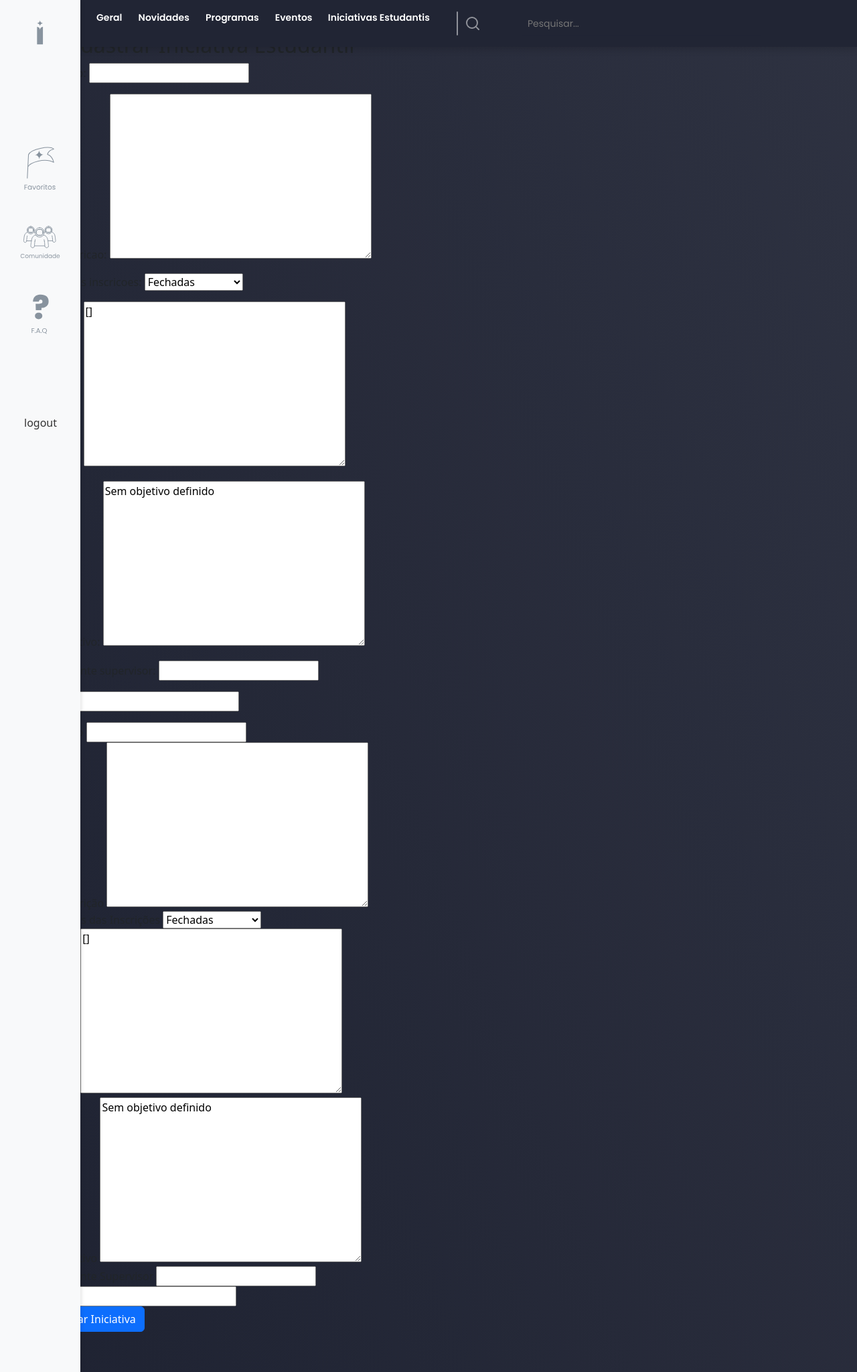
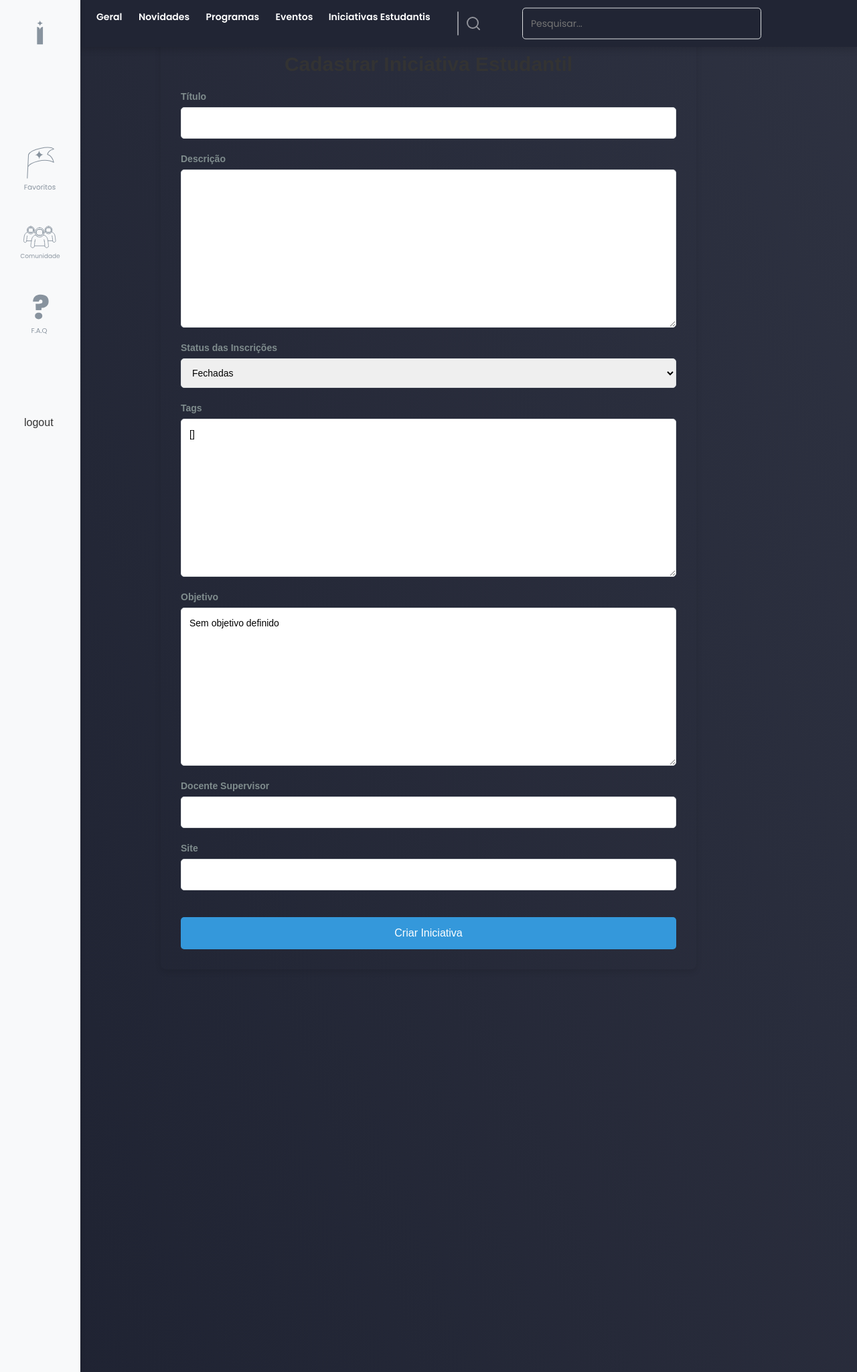
Before and after one commit to majupeixoto/polaris, a Django app: page /iniciativas/criar/ in a window 1280 px wide. Shown: the whole page at 67% size. Run offline with Django 5.2, Linux system fonts and the light colour scheme; parts of the project's set-up code (start-up, migrations or seed data) failed here and were passed over.

Commit message:
tentando ajeitar o html - no sucess

```diff
--- a/Projeto/apps/templates/apps/iniciativas/iniciativa_form.html
+++ b/Projeto/apps/templates/apps/iniciativas/iniciativa_form.html
@@ -1,12 +1,138 @@
 {% extends 'global/base.html' %}
 
 {% block content %}
+
+<!-- CSS embutido diretamente na página -->
+<style>
+/* Global styles */
+html, body {
+    height: 100%;  /* Garante que o body ocupe toda a altura da tela */
+    margin: 0;
+    padding: 0;
+    font-family: 'Arial', sans-serif;
+    background-color: #f4f7fc;
+    color: #333;
+    overflow-x: hidden;  /* Impede rolagem horizontal */
+}
+
+/* Contêiner principal */
+.container {
+    border-radius: 8px;
+    padding: 30px;
+    border: 0;
+    box-shadow: 0 4px 8px rgba(0, 0, 0, 0.1);
+    box-sizing: border-box;
+    max-width: 800px;
+    margin: 30px auto;
+    overflow: auto; /* Garante que o conteúdo dentro da container tenha rolagem se necessário */
+}
+
+/* Heading */
+h2 {
+    font-size: 30px;
+    font-weight: bold;
+    color: #333;
+    margin-bottom: 20px;
+    text-align: center;
+}
+
+/* Form elements */
+form {
+    display: flex;
+    flex-direction: column;
+    gap: 20px;
+}
+
+/* Form Group */
+.form-group {
+    display: flex;
+    flex-direction: column;
+}
+
+/* Labels */
+label {
+    font-size: 14px;
+    font-weight: 600;
+    margin-bottom: 5px;
+    color: #7f8c8d;
+}
+
+/* Input fields */
+input[type="text"], input[type="url"], select, textarea {
+    padding: 12px;
+    font-size: 14px;
+    border: 1px solid #dcdfe1;
+    border-radius: 5px;
+    transition: border-color 0.3s;
+    resize: vertical; /* Permite que o campo de texto seja redimensionado verticalmente */
+}
+
+/* Input fields on focus */
+input[type="text"]:focus, input[type="url"]:focus, select:focus, textarea:focus {
+    border-color: #3498db;
+    outline: none;
+}
+
+/* Error messages */
+.text-danger {
+    font-size: 12px;
+    color: #e74c3c;
+    margin-top: 5px;
+}
+
+/* Button */
+button[type="submit"] {
+    padding: 12px 20px;
+    background-color: #3498db;
+    border: none;
+    border-radius: 5px;
+    color: #fff;
+    font-size: 16px;
+    cursor: pointer;
+    transition: background-color 0.3s ease;
+    margin-top: 20px;
+}
+
+/* Button hover */
+button[type="submit"]:hover {
+    background-color: #2980b9;
+}
+
+/* Button active */
+button[type="submit"]:active {
+    background-color: #1d6fa5;
+}
+
+/* Media query for responsiveness */
+@media (max-width: 768px) {
+    .container {
+        padding: 15px;
+    }
+
+    h2 {
+        font-size: 20px;
+    }
+
+    .form-group label {
+        font-size: 12px;
+    }
+
+    input[type="text"], input[type="url"], select, textarea {
+        font-size: 12px;
+    }
+
+    button[type="submit"] {
+        font-size: 14px;
+    }
+}
+</style>
+
+<!-- Conteúdo da página -->
 <div class="container mt-5">
     <h2>{% if form.instance.pk %}Editar{% else %}Cadastrar{% endif %} Iniciativa Estudantil</h2>
 
     <form method="post">
         {% csrf_token %}
-        {{ form.as_p }}
 
         <div class="form-group">
             <label for="id_titulo">Título</label>
@@ -95,4 +221,5 @@
         <button type="submit" class="btn btn-primary">{% if form.instance.pk %}Atualizar{% else %}Criar{% endif %} Iniciativa</button>
     </form>
 </div>
+
 {% endblock %}
```
